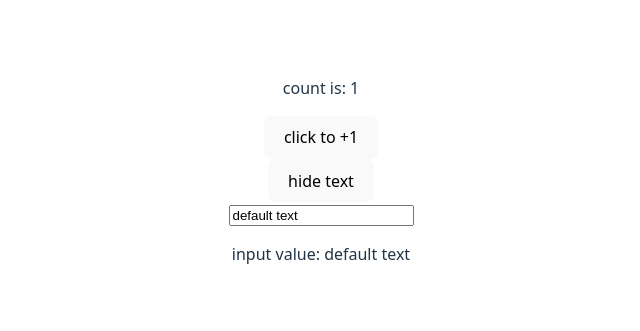
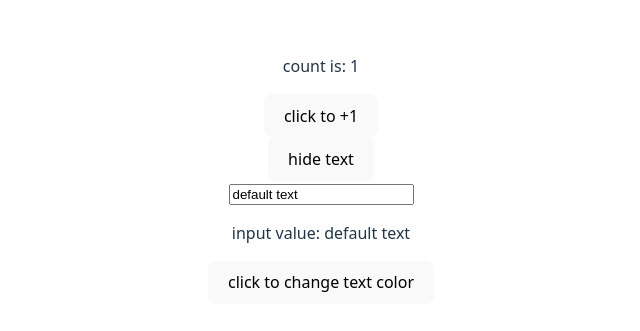
Before and after one commit to slavkapiyavka/react-sandbox, a React (Vite) app: page / in a window 1280 px wide. Shown: the part 229-560 px from the top of the page, without its empty margins (319-959 px from the left). Built offline with nearby package versions, Linux system fonts and the light colour scheme.

Commit message:
feat: implement ColoredButton component

```diff
--- a/src/App.tsx
+++ b/src/App.tsx
@@ -1,4 +1,5 @@
 import "./App.css";
+import ColoredButton from "./components/ColoredButton";
 import Counter from "./components/Counter";
 import Input from "./components/Input";
 import Toggle from "./components/Toggle";
@@ -9,6 +10,7 @@ function App() {
       <Counter />
       <Toggle />
       <Input />
+      <ColoredButton />
     </div>
   );
 }
--- /dev/null
+++ b/src/components/ColoredButton.tsx
@@ -0,0 +1,28 @@
+import { useState } from "react";
+
+const ColoredButton = () => {
+  const colors = ["black", "red", "green", "blue", "coral", "violet"];
+  const [textColor, setTextColor] = useState(colors[0]);
+
+  const changeTextColor = () => {
+    let newColor;
+    do {
+      const randomNumber = Math.floor(Math.random() * colors.length);
+      newColor = colors[randomNumber];
+    } while (newColor === textColor);
+
+    setTextColor(newColor);
+  };
+
+  return (
+    <button
+      type="button"
+      onClick={changeTextColor}
+      style={{ color: textColor }}
+    >
+      click to change text color
+    </button>
+  );
+};
+
+export default ColoredButton;
```
